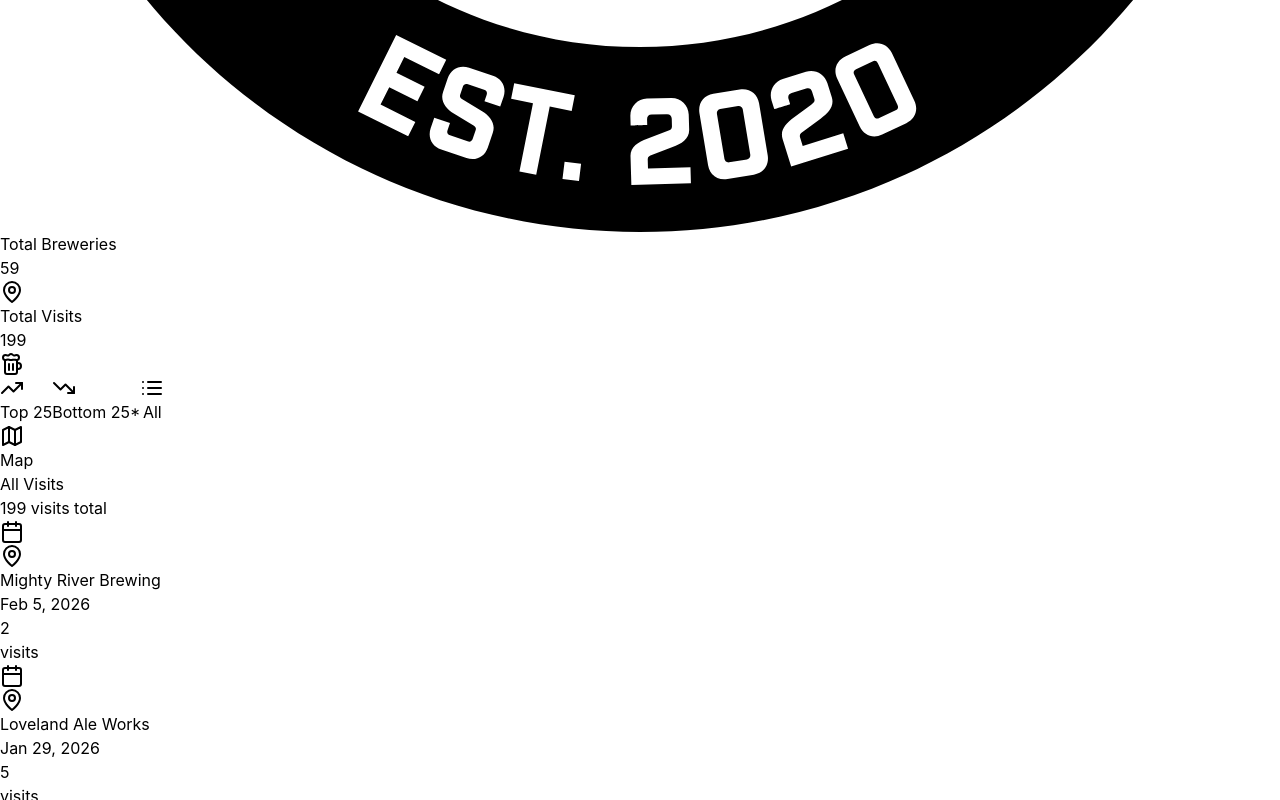
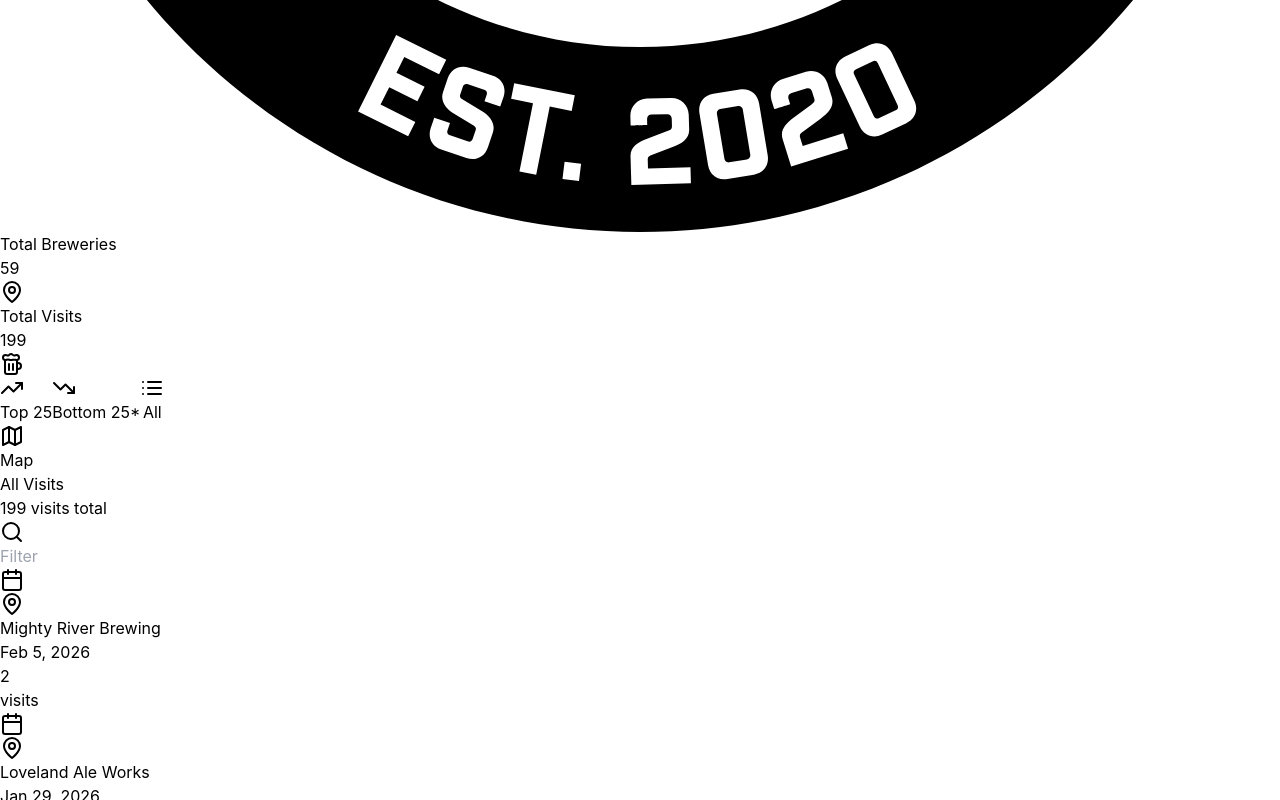
Before and after one commit to dgennetten/thursday-pints, a React (Vite) app: page / in a window 1280 px wide. Both pictures are taken after a click on the button "All". Shown: the part 1096-1896 px from the top of the page. Built offline with nearby package versions, Linux system fonts and the light colour scheme; no server answers.

Commit message:
Add notes field to brewery visits in data.json and update extraction logic to support it

```diff
--- a/public/data.json
+++ b/public/data.json
@@ -1,11 +1,12 @@
 [
-   {
+  {
     "date": "2026-02-05",
     "breweryName": "Mighty River Brewing"
   },
   {
     "date": "2026-01-29",
-    "breweryName": "Loveland Ale Works"
+    "breweryName": "Loveland Ale Works",
+    "notes": "then went to Pour House"
   },
   {
     "date": "2026-01-22",
@@ -13,7 +14,8 @@
   },
   {
     "date": "2026-01-15",
-    "breweryName": "Rally King Brewery"
+    "breweryName": "Rally King Brewery",
+    "notes": "Jessup was closed until Feb"
   },
   {
     "date": "2026-01-08",
@@ -58,7 +60,8 @@
   {
     "date": "2025-10-30",
     "breweryName": "Funkwerks Brewery",
-    "isClosed": true
+    "isClosed": true,
+    "notes": "Last Time Before Closing"
   },
   {
     "date": "2025-10-23",
@@ -86,7 +89,8 @@
   },
   {
     "date": "2025-09-11",
-    "breweryName": "Fennelly Bar and Grill"
+    "breweryName": "Fennelly Bar and Grill",
+    "notes": "Send off for Heather and Nigel"
   },
   {
     "date": "2025-09-04",
@@ -98,7 +102,8 @@
   },
   {
     "date": "2025-08-21",
-    "breweryName": "Prost Brewing"
+    "breweryName": "Prost Brewing",
+    "notes": "Fort Collins"
   },
   {
     "date": "2025-08-14",
@@ -107,7 +112,8 @@
   },
   {
     "date": "2025-08-07",
-    "breweryName": "Verboten Brewing"
+    "breweryName": "Verboten Brewing",
+    "notes": "IPA Day"
   },
   {
     "date": "2025-07-31",
@@ -115,11 +121,13 @@
   },
   {
     "date": "2025-07-24",
-    "breweryName": "Mythmaker Brewing"
+    "breweryName": "Mythmaker Brewing",
+    "notes": "Terrible Clue"
   },
   {
     "date": "2025-07-17",
-    "breweryName": "Timnath Beerwerks North"
+    "breweryName": "Timnath Beerwerks North",
+    "notes": "Fort Collins"
   },
   {
     "date": "2025-07-10",
@@ -147,11 +155,13 @@
   },
   {
     "date": "2025-05-29",
-    "breweryName": "Verboten North Brewpub"
+    "breweryName": "Verboten North Brewpub",
+    "notes": "Fort Collins"
   },
   {
     "date": "2025-05-22",
-    "breweryName": "Prost Brewing"
+    "breweryName": "Prost Brewing",
+    "notes": "Fort Collins"
   },
   {
     "date": "2025-05-15",
@@ -159,11 +169,13 @@
   },
   {
     "date": "2025-05-08",
-    "breweryName": "Peculier Brewing"
+    "breweryName": "Peculier Brewing",
+    "notes": "Windsor"
   },
   {
     "date": "2025-05-01",
-    "breweryName": "Breckenridge Brewery"
+    "breweryName": "Breckenridge Brewery",
+    "notes": "Fort Collins"
   },
   {
     "date": "2025-04-24",
@@ -188,7 +200,8 @@
   },
   {
     "date": "2025-03-20",
-    "breweryName": "City Star Brewing"
+    "breweryName": "City Star Brewing",
+    "notes": "Berthoud"
   },
   {
     "date": "2025-03-13",
@@ -212,7 +225,8 @@
   },
   {
     "date": "2025-02-06",
-    "breweryName": "New Belgium Brewing"
+    "breweryName": "New Belgium Brewing",
+    "notes": "Pole got his nickname"
   },
   {
     "date": "2025-01-30",
@@ -244,7 +258,8 @@
   },
   {
     "date": "2024-12-12",
-    "breweryName": "Tightknit Brewing"
+    "breweryName": "Tightknit Brewing",
+    "notes": "Greeley location"
   },
   {
     "date": "2024-12-05",
@@ -256,7 +271,8 @@
   },
   {
     "date": "2024-11-21",
-    "breweryName": "Prost Brewing"
+    "breweryName": "Prost Brewing",
+    "notes": "Fort Collins"
   },
   {
     "date": "2024-11-14",
@@ -300,7 +316,8 @@
   },
   {
     "date": "2024-09-05",
-    "breweryName": "Sky Bear Brewery"
+    "breweryName": "Sky Bear Brewery",
+    "notes": "Big Beaver Brewing"
   },
   {
     "date": "2024-08-29",
@@ -312,7 +329,8 @@
   },
   {
     "date": "2024-08-15",
-    "breweryName": "Oscar Blues"
+    "breweryName": "Oscar Blues",
+    "notes": "Longmont"
   },
   {
     "date": "2024-08-08",
@@ -383,11 +401,13 @@
   },
   {
     "date": "2024-04-04",
-    "breweryName": "Gilded Goat Taproom"
+    "breweryName": "Gilded Goat Taproom",
+    "notes": "Downtown"
   },
   {
     "date": "2024-03-28",
-    "breweryName": "Mayor of Old Town"
+    "breweryName": "Mayor of Old Town",
+    "notes": "Not a Brewery"
   },
   {
     "date": "2024-03-21",
@@ -415,7 +435,8 @@
   },
   {
     "date": "2024-02-08",
-    "breweryName": "Fritz Family Brewers"
+    "breweryName": "Fritz Family Brewers",
+    "notes": "Niwot"
   },
   {
     "date": "2024-02-01",
@@ -445,7 +466,8 @@
   {
     "date": "2023-12-21",
     "breweryName": "Mountain Cowboy Brewery",
-    "isClosed": true
+    "isClosed": true,
+    "notes": "Christmas pint"
   },
   {
     "date": "2023-12-07",
@@ -457,12 +479,14 @@
   },
   {
     "date": "2023-11-23",
-    "breweryName": "Tap and Handle"
+    "breweryName": "Tap and Handle",
+    "notes": "Thanksgiving"
   },
   {
     "date": "2023-11-16",
     "breweryName": "Crooked Stave Taproom",
-    "isClosed": true
+    "isClosed": true,
+    "notes": "Followed by burgers at Choice City"
   },
   {
     "date": "2023-11-09",
@@ -499,7 +523,8 @@
   },
   {
     "date": "2023-09-14",
-    "breweryName": "Verboten Brewing"
+    "breweryName": "Verboten Brewing",
+    "notes": "Loveland"
   },
   {
     "date": "2023-09-07",
@@ -523,20 +548,24 @@
   },
   {
     "date": "2023-08-03",
-    "breweryName": "Ramskellar"
+    "breweryName": "Ramskellar",
+    "notes": "CSU"
   },
   {
     "date": "2023-07-27",
-    "breweryName": "Timnath Beerwerks"
+    "breweryName": "Timnath Beerwerks",
+    "notes": "Timnath"
   },
   {
     "date": "2023-07-20",
-    "breweryName": "Crooked Beech Brewing"
+    "breweryName": "Crooked Beech Brewing",
+    "notes": "43rd brewery visited"
   },
   {
     "date": "2023-07-13",
     "breweryName": "Crop Hop Brewing",
-    "isClosed": true
+    "isClosed": true,
+    "notes": "Loveland"
   },
   {
     "date": "2023-07-06",
@@ -544,7 +573,8 @@
   },
   {
     "date": "2023-06-30",
-    "breweryName": "Zwei Brewing"
+    "breweryName": "Zwei Brewing",
+    "notes": "With Special Guest George P"
   },
   {
     "date": "2023-06-29",
@@ -576,7 +606,8 @@
   },
   {
     "date": "2023-05-11",
-    "breweryName": "Zwei Brewing"
+    "breweryName": "Zwei Brewing",
+    "notes": "Perry Choice only 1 there"
   },
   {
     "date": "2023-05-04",
@@ -613,7 +644,8 @@
   },
   {
     "date": "2023-02-28",
-    "breweryName": "Verboten Brewing"
+    "breweryName": "Verboten Brewing",
+    "notes": "With special Guest Mark \"Quincy\""
   },
   {
     "date": "2023-02-23",
@@ -633,7 +665,8 @@
   },
   {
     "date": "2023-01-26",
-    "breweryName": "Peculier Brewing"
+    "breweryName": "Peculier Brewing",
+    "notes": "Fort Collins"
   },
   {
     "date": "2023-01-19",
@@ -641,11 +674,13 @@
   },
   {
     "date": "2023-01-12",
-    "breweryName": "Hello Brewery"
+    "breweryName": "Hello Brewery",
+    "notes": "HELLLLLOOOOOO HAHAHA"
   },
   {
     "date": "2023-01-05",
-    "breweryName": "Wibby Brewing"
+    "breweryName": "Wibby Brewing",
+    "notes": "Longmont"
   },
   {
     "date": "2022-12-15",
@@ -653,7 +688,8 @@
   },
   {
     "date": "2022-12-01",
-    "breweryName": "Peculier Brewing"
+    "breweryName": "Peculier Brewing",
+    "notes": "Windsor location"
   },
   {
     "date": "2022-11-24",
@@ -661,7 +697,8 @@
   },
   {
     "date": "2022-11-23",
-    "breweryName": "Jessup Farm Barrel House"
+    "breweryName": "Jessup Farm Barrel House",
+    "notes": "A Paul Let's Meet twice this week special"
   },
   {
     "date": "2022-11-10",
@@ -669,7 +706,8 @@
   },
   {
     "date": "2022-10-27",
-    "breweryName": "CooperSmith's Pub & Brewing"
+    "breweryName": "CooperSmith's Pub & Brewing",
+    "notes": "Perry Choice only 1 there"
   },
   {
     "date": "2022-10-20",
@@ -681,7 +719,8 @@
   },
   {
     "date": "2022-10-09",
-    "breweryName": "Stodgy Brewing"
+    "breweryName": "Stodgy Brewing",
+    "notes": "Special Guest Mark \"Quincy\" Fennelly"
   },
   {
     "date": "2022-09-29",
@@ -689,15 +728,18 @@
   },
   {
     "date": "2022-09-15",
-    "breweryName": "City Star Brewing"
+    "breweryName": "City Star Brewing",
+    "notes": "Berthoud"
   },
   {
     "date": "2022-09-08",
-    "breweryName": "Sky Bear Brewery"
+    "breweryName": "Sky Bear Brewery",
+    "notes": "Met Wednesday 9/7"
   },
   {
     "date": "2022-08-31",
-    "breweryName": "Mash Lab Brewing"
+    "breweryName": "Mash Lab Brewing",
+    "notes": "Met Wednesday 8/31"
   },
   {
     "date": "2022-08-24",
@@ -706,11 +748,13 @@
   },
   {
     "date": "2022-08-11",
-    "breweryName": "Sky Bear Brewery"
+    "breweryName": "Sky Bear Brewery",
+    "notes": "Loveland location"
   },
   {
     "date": "2022-08-04",
-    "breweryName": "Peculier Brewing"
+    "breweryName": "Peculier Brewing",
+    "notes": "Windsor location"
   },
   {
     "date": "2022-07-28",
@@ -718,7 +762,8 @@
   },
   {
     "date": "2022-07-20",
-    "breweryName": "Sparge Brewing"
+    "breweryName": "Sparge Brewing",
+    "notes": "Wellington"
   },
   {
     "date": "2022-07-13",
@@ -726,11 +771,13 @@
   },
   {
     "date": "2022-07-07",
-    "breweryName": "Verboten Brewing"
+    "breweryName": "Verboten Brewing",
+    "notes": "Met Wednesday 7/6"
   },
   {
     "date": "2022-06-29",
-    "breweryName": "Zwei Brewing"
+    "breweryName": "Zwei Brewing",
+    "notes": "Met Wednesday 6/29"
   },
   {
     "date": "2022-06-08",
@@ -742,11 +789,13 @@
   },
   {
     "date": "2022-05-25",
-    "breweryName": "New Belgium Brewing"
+    "breweryName": "New Belgium Brewing",
+    "notes": "Met Wednesday 5/25"
   },
   {
     "date": "2022-05-11",
-    "breweryName": "Gilded Goat Taproom"
+    "breweryName": "Gilded Goat Taproom",
+    "notes": "Taproom Downtown FoCo"
   },
   {
     "date": "2022-05-04",
--- a/src/components/BreweryList.tsx
+++ b/src/components/BreweryList.tsx
@@ -1,6 +1,7 @@
+import { useState, useMemo } from 'react';
 import { BreweryStats } from '../types';
 import { formatDate } from '../utils';
-import { MapPin, Calendar } from 'lucide-react';
+import { MapPin, Calendar, Search, X } from 'lucide-react';
 
 interface BreweryListProps {
   breweries: BreweryStats[];
@@ -8,6 +9,30 @@ interface BreweryListProps {
 }
 
 export default function BreweryList({ breweries, title }: BreweryListProps) {
+  const [filterText, setFilterText] = useState('');
+
+  // Filter breweries based on filter text (searches names and dates)
+  const filteredBreweries = useMemo(() => {
+    if (!filterText.trim()) {
+      return breweries;
+    }
+
+    const searchTerm = filterText.toLowerCase().trim();
+    return breweries.filter(brewery => {
+      // Search in brewery name
+      const nameMatch = brewery.name.toLowerCase().includes(searchTerm);
+
+      // Search in formatted date
+      const formattedDate = formatDate(brewery.lastVisitDate).toLowerCase();
+      const dateMatch = formattedDate.includes(searchTerm) || brewery.lastVisitDate.includes(searchTerm);
+
+      // Search in visit count
+      const countMatch = brewery.visitCount.toString().includes(searchTerm);
+
+      return nameMatch || dateMatch || countMatch;
+    });
+  }, [breweries, filterText]);
+
   if (breweries.length === 0) {
     return (
       <div className="bg-white rounded-lg shadow-md p-6 border border-gray-200">
@@ -20,10 +45,45 @@ export default function BreweryList({ breweries, title }: BreweryListProps) {
   return (
     <div className="bg-white rounded-lg shadow-md border border-gray-200">
       <div className="p-4 border-b border-gray-200">
-        <h2 className="text-xl font-bold text-gray-900">{title}</h2>
+        <div className="flex items-center justify-between mb-2">
+          <div>
+            <h2 className="text-xl font-bold text-gray-900">{title}</h2>
+            <p className="text-sm text-gray-500 mt-1">
+              {filteredBreweries.length} {filteredBreweries.length === 1 ? 'brewery' : 'breweries'}
+              {filterText && ` of ${breweries.length} total`}
+              {!filterText && ` total`}
+            </p>
+          </div>
+          <div className="relative w-64">
+            <div className="absolute left-3 top-1/2 transform -translate-y-1/2">
+              <Search className="w-4 h-4 text-gray-400" />
+            </div>
+            <input
+              type="text"
+              value={filterText}
+              onChange={(e) => setFilterText(e.target.value)}
+              placeholder="Filter"
+              className="w-full pl-10 pr-10 py-2 border border-gray-300 rounded-lg text-sm focus:outline-none focus:ring-2 focus:ring-blue-500 focus:border-transparent text-gray-700 placeholder-gray-400"
+            />
+            {filterText && (
+              <button
+                onClick={() => setFilterText('')}
+                className="absolute right-3 top-1/2 transform -translate-y-1/2 text-gray-400 hover:text-gray-600"
+                aria-label="Clear filter"
+              >
+                <X className="w-4 h-4" />
+              </button>
+            )}
+          </div>
+        </div>
       </div>
       <div className="divide-y divide-gray-200">
-        {breweries.map((brewery, index) => (
+        {filteredBreweries.length === 0 ? (
+          <div className="p-8 text-center">
+            <p className="text-gray-500">No breweries match your filter.</p>
+          </div>
+        ) : (
+          filteredBreweries.map((brewery, index) => (
           <div
             key={`${brewery.name}-${index}`}
             className="p-4 hover:bg-gray-50 transition-colors"
@@ -51,7 +111,8 @@ export default function BreweryList({ breweries, title }: BreweryListProps) {
               </div>
             </div>
           </div>
-        ))}
+          ))
+        )}
       </div>
     </div>
   );
--- a/src/components/VisitList.tsx
+++ b/src/components/VisitList.tsx
@@ -1,6 +1,7 @@
+import { useState, useMemo } from 'react';
 import { Visit } from '../types';
 import { formatDate } from '../utils';
-import { Calendar, MapPin } from 'lucide-react';
+import { Calendar, MapPin, Search, X } from 'lucide-react';
 
 interface VisitListProps {
   visits: Visit[];
@@ -8,6 +9,7 @@ interface VisitListProps {
 }
 
 export default function VisitList({ visits, title }: VisitListProps) {
+  const [filterText, setFilterText] = useState('');
   if (visits.length === 0) {
     return (
       <div className="bg-white rounded-lg shadow-md p-6 border border-gray-200">
@@ -31,16 +33,70 @@ export default function VisitList({ visits, title }: VisitListProps) {
     return dateB - dateA;
   });
 
+  // Filter visits based on filter text (searches names, dates, and notes)
+  const filteredVisits = useMemo(() => {
+    if (!filterText.trim()) {
+      return sortedVisits;
+    }
+
+    const searchTerm = filterText.toLowerCase().trim();
+    return sortedVisits.filter(visit => {
+      // Search in brewery name
+      const nameMatch = visit.breweryName.toLowerCase().includes(searchTerm);
+
+      // Search in formatted date
+      const formattedDate = formatDate(visit.date).toLowerCase();
+      const dateMatch = formattedDate.includes(searchTerm) || visit.date.includes(searchTerm);
+
+      // Search in notes
+      const notesMatch = visit.notes?.toLowerCase().includes(searchTerm) || false;
+
+      return nameMatch || dateMatch || notesMatch;
+    });
+  }, [sortedVisits, filterText]);
+
   return (
     <div className="bg-white rounded-lg shadow-md border border-gray-200">
       <div className="p-4 border-b border-gray-200">
-        <h2 className="text-xl font-bold text-gray-900">{title}</h2>
-        <p className="text-sm text-gray-500 mt-1">
-          {visits.length} {visits.length === 1 ? 'visit' : 'visits'} total
-        </p>
+        <div className="flex items-center justify-between mb-2">
+          <div>
+            <h2 className="text-xl font-bold text-gray-900">{title}</h2>
+            <p className="text-sm text-gray-500 mt-1">
+              {filteredVisits.length} {filteredVisits.length === 1 ? 'visit' : 'visits'}
+              {filterText && ` of ${visits.length} total`}
+              {!filterText && ` total`}
+            </p>
+          </div>
+          <div className="relative w-64">
+            <div className="absolute left-3 top-1/2 transform -translate-y-1/2">
+              <Search className="w-4 h-4 text-gray-400" />
+            </div>
+            <input
+              type="text"
+              value={filterText}
+              onChange={(e) => setFilterText(e.target.value)}
+              placeholder="Filter"
+              className="w-full pl-10 pr-10 py-2 border border-gray-300 rounded-lg text-sm focus:outline-none focus:ring-2 focus:ring-blue-500 focus:border-transparent text-gray-700 placeholder-gray-400"
+            />
+            {filterText && (
+              <button
+                onClick={() => setFilterText('')}
+                className="absolute right-3 top-1/2 transform -translate-y-1/2 text-gray-400 hover:text-gray-600"
+                aria-label="Clear filter"
+              >
+                <X className="w-4 h-4" />
+              </button>
+            )}
+          </div>
+        </div>
       </div>
       <div className="divide-y divide-gray-200 max-h-[600px] overflow-y-auto">
-        {sortedVisits.map((visit, index) => (
+        {filteredVisits.length === 0 ? (
+          <div className="p-8 text-center">
+            <p className="text-gray-500">No visits match your filter.</p>
+          </div>
+        ) : (
+          filteredVisits.map((visit, index) => (
           <div
             key={`${visit.date}-${visit.breweryName}-${index}`}
             className="p-4 hover:bg-gray-50 transition-colors"
@@ -65,6 +121,11 @@ export default function VisitList({ visits, title }: VisitListProps) {
                   <p className="text-sm text-gray-600">
                     {formatDate(visit.date)}
                   </p>
+                  {visit.notes && (
+                    <div className="mt-2 bg-yellow-50 border border-yellow-200 rounded-lg p-2">
+                      <p className="text-sm text-gray-700">{visit.notes}</p>
+                    </div>
+                  )}
                 </div>
               </div>
               <div className="ml-4">
@@ -79,7 +140,8 @@ export default function VisitList({ visits, title }: VisitListProps) {
               </div>
             </div>
           </div>
-        ))}
+          ))
+        )}
       </div>
     </div>
   );
--- a/src/types.ts
+++ b/src/types.ts
@@ -2,6 +2,7 @@ export interface Visit {
   date: string; // ISO date string
   breweryName: string;
   isClosed?: boolean; // true if brewery is closed
+  notes?: string; // optional notes for the visit
 }
 
 export interface BreweryStats {
```
Also changed, not shown: scripts/extract-data.js (+10 -2 lines), src/services/spreadsheetService.ts (+10 -1 lines).
